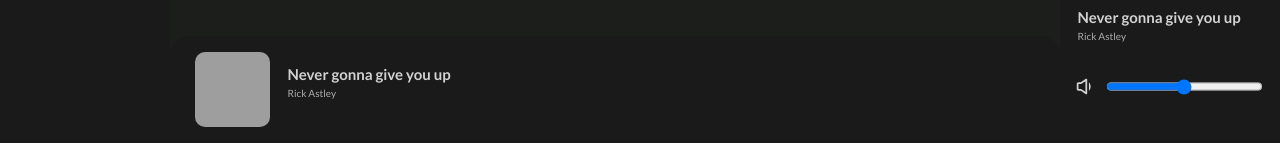
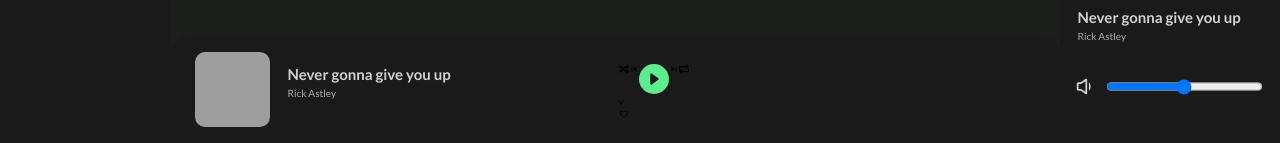
Before and after one commit to LordPrinz/dzajdal, a Next.js app: page / in a window 1280 px wide. Shown: the part 654-797 px from the top of the page. Built offline with nearby package versions, Linux system fonts and the light colour scheme; grey boxes are pictures that could not be loaded.

Commit message:
Add player component

```diff
--- /dev/null
+++ b/components/BottomBar/Buttons/Play.tsx
@@ -0,0 +1,28 @@
+import { useState } from "react";
+import { BsFillPauseCircleFill, BsFillPlayCircleFill } from "react-icons/bs";
+
+const Play = () => {
+	const [isPlaying, setIsPlaying] = useState(false);
+
+	const togglePlayer = () => {
+		setIsPlaying((prevState) => !prevState);
+	};
+
+	return (
+		<>
+			{isPlaying ? (
+				<BsFillPauseCircleFill
+					onClick={togglePlayer}
+					className="text-main-green text-5xl"
+				/>
+			) : (
+				<BsFillPlayCircleFill
+					onClick={togglePlayer}
+					className="text-main-green  text-5xl"
+				/>
+			)}
+		</>
+	);
+};
+
+export default Play;
--- /dev/null
+++ b/components/BottomBar/Buttons/Previous.tsx
@@ -0,0 +1,3 @@
+const Previous = () => {};
+
+export default Previous;
--- /dev/null
+++ b/components/BottomBar/Player.tsx
@@ -0,0 +1,23 @@
+import { BsFillPauseCircleFill, BsFillPlayCircleFill } from "react-icons/bs";
+import { FaRandom } from "react-icons/fa";
+import { MdSkipNext, MdSkipPrevious } from "react-icons/md";
+import { ImLoop } from "react-icons/im";
+import { HiOutlineHeart } from "react-icons/hi";
+import Play from "./Buttons/Play";
+const Player = () => {
+	return (
+		<div className="player">
+			<div className="top-bar">
+				<FaRandom />
+				<MdSkipPrevious />
+				<Play />
+				<MdSkipNext />
+				<ImLoop />
+			</div>
+			<div className="bottom-bar">v</div>
+			<HiOutlineHeart />
+		</div>
+	);
+};
+
+export default Player;
--- a/components/Player/index.tsx
+++ /dev/null
@@ -1,5 +0,0 @@
-const Player = () => {
-	return <div></div>;
-};
-
-export default Player;
--- a/components/layout/BottomBar.tsx
+++ b/components/layout/BottomBar.tsx
@@ -1,5 +1,5 @@
 import CurrentSong from "../BottomBar/CurrentSong";
-import Player from "../Player";
+import Player from "../BottomBar/Player";
 
 const BottomBar = () => {
 	return (
--- a/index.css
+++ b/index.css
@@ -50,6 +50,15 @@
     .sound-bar {
         @apply px-6 mr-1 text-main-font text-[25px] mt-10 flex gap-4
     }
+    .player {
+        @apply flex flex-col w-full
+    }
+    .top-bar {
+        @apply flex
+    }
+    .bottom-bar {
+        @apply flex
+    }
 }
 
 ::selection {
```
